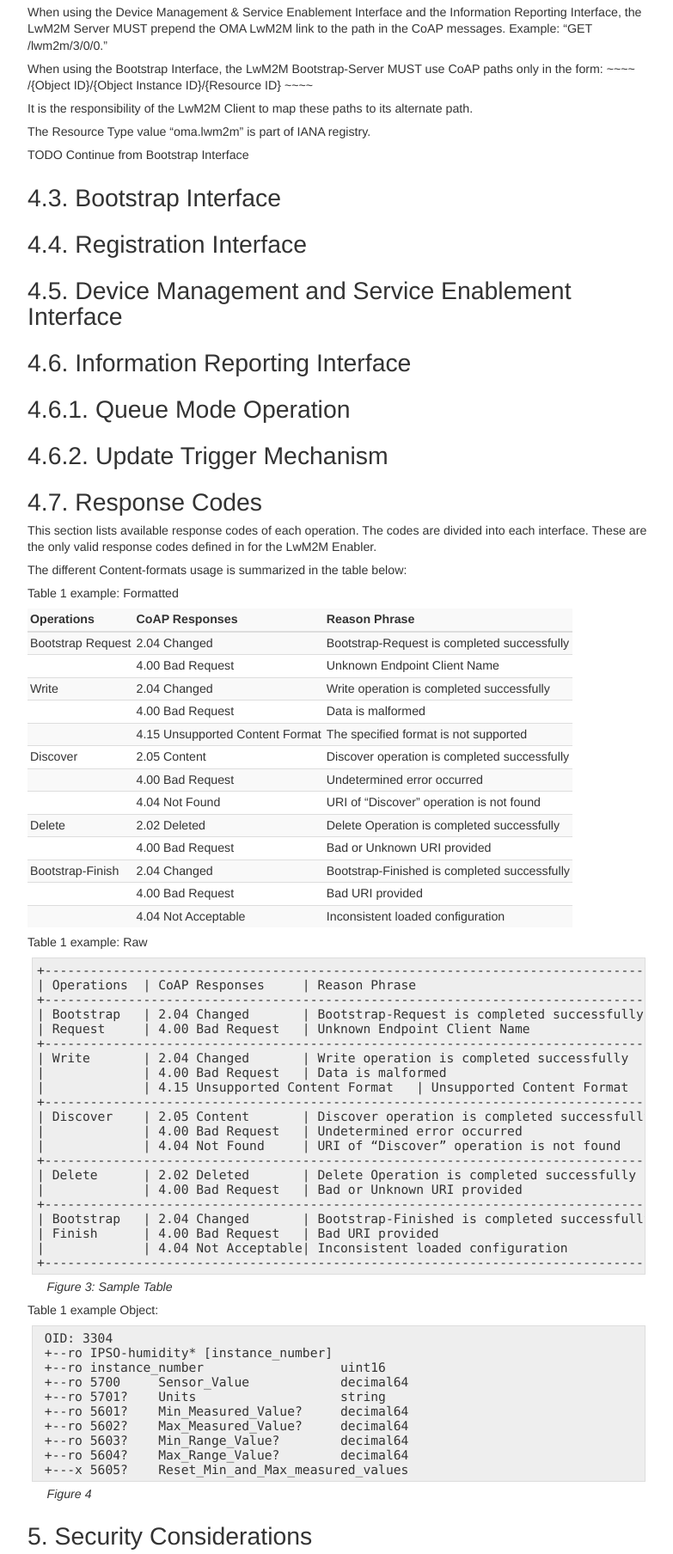
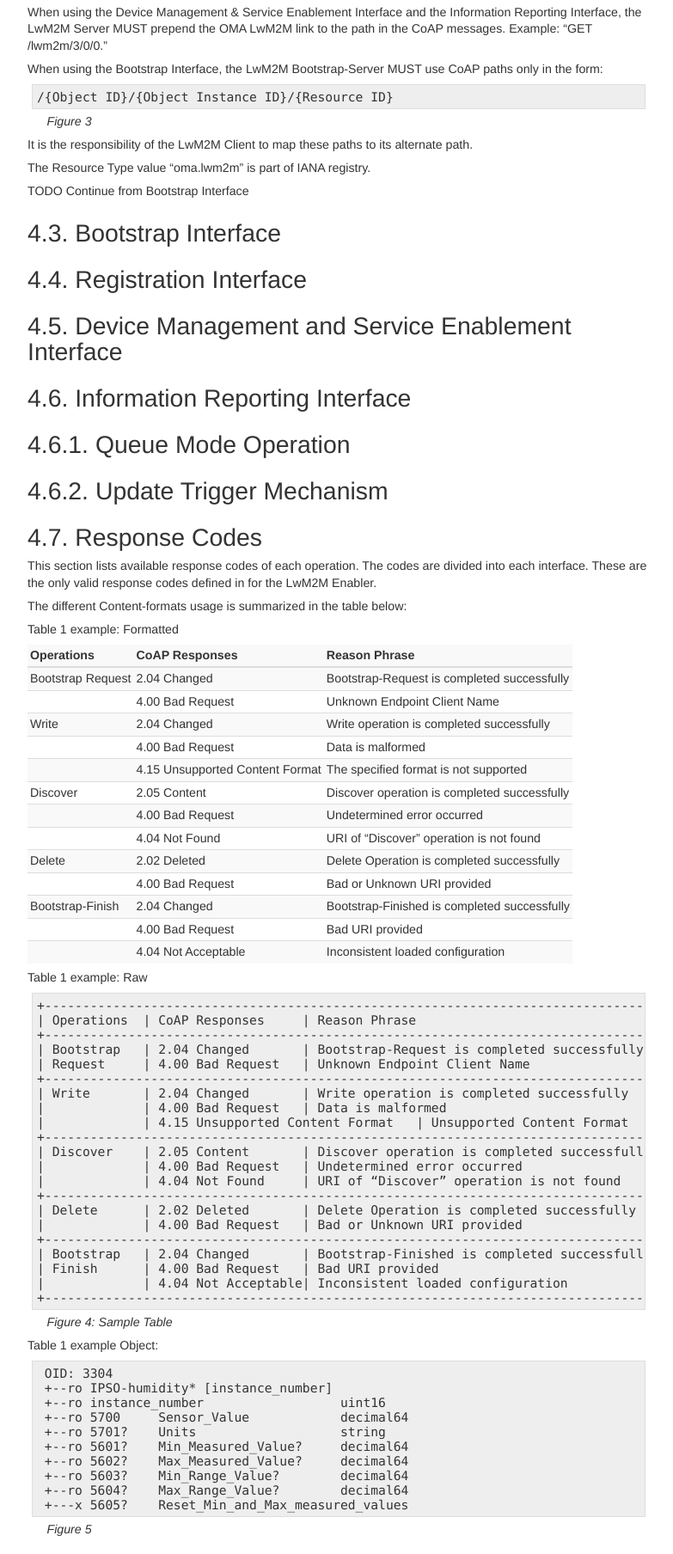
Before and after one commit to jpradocueva/comi, a plain HTML site: page draft-omadm-lwm2m-ts.html in a window 1280 px wide. Shown: the part 4654-6462 px from the top of the page at 86% size, without its empty margins (71-854 px from the left). Drawn offline with Linux system fonts and the light colour scheme.

Commit message:
Script updating gh-pages from dabb426. [ci skip]

```diff
--- a/draft-omadm-lwm2m-ts.html
+++ b/draft-omadm-lwm2m-ts.html
@@ -607,7 +607,13 @@ address {
 </pre>
 <p class="figure">Figure 2</p>
 <p id="rfc.section.4.2.2.p.5">When using the Device Management &amp; Service Enablement Interface and the Information Reporting Interface, the LwM2M Server MUST prepend the OMA LwM2M link to the path in the CoAP messages. Example: &#8220;GET /lwm2m/3/0/0.&#8221;</p>
-<p id="rfc.section.4.2.2.p.6"><a name="sampletext2"></a>When using the Bootstrap Interface, the LwM2M Bootstrap-Server MUST use CoAP paths only in the form: ~~~~ /{Object ID}/{Object Instance ID}/{Resource ID} ~~~~</p>
+<p id="rfc.section.4.2.2.p.6">When using the Bootstrap Interface, the LwM2M Bootstrap-Server MUST use CoAP paths only in the form:</p>
+<div id="rfc.figure.3"></div>
+<div id="sampletext2"></div>
+<pre>
+/{Object ID}/{Object Instance ID}/{Resource ID}
+</pre>
+<p class="figure">Figure 3</p>
 <p id="rfc.section.4.2.2.p.7">It is the responsibility of the LwM2M Client to map these paths to its alternate path.</p>
 <p id="rfc.section.4.2.2.p.8">The Resource Type value &#8220;oma.lwm2m&#8221; is part of IANA registry.</p>
 <p id="rfc.section.4.2.2.p.9">TODO Continue from Bootstrap Interface</p>
@@ -710,7 +716,7 @@ address {
 </tbody>
 </table>
 <p id="rfc.section.4.7.p.4">Table 1 example: Raw</p>
-<div id="rfc.figure.3"></div>
+<div id="rfc.figure.4"></div>
 <div id="sampletable"></div>
 <pre>
 +--------------------------------------------------------------------------------+
@@ -735,9 +741,9 @@ address {
 |             | 4.04 Not Acceptable| Inconsistent loaded configuration           |
 +--------------------------------------------------------------------------------+
 </pre>
-<p class="figure">Figure 3: Sample Table</p>
+<p class="figure">Figure 4: Sample Table</p>
 <p id="rfc.section.4.7.p.5">Table 1 example Object:</p>
-<div id="rfc.figure.4"></div>
+<div id="rfc.figure.5"></div>
 <div id="sampletable2"></div>
 <pre>
  OID: 3304
@@ -751,7 +757,7 @@ address {
  +--ro 5604?    Max_Range_Value?        decimal64
  +---x 5605?    Reset_Min_and_Max_measured_values
 </pre>
-<p class="figure">Figure 4</p>
+<p class="figure">Figure 5</p>
 <h1 id="rfc.section.5">
 <a href="#rfc.section.5">5.</a> <a href="#security-considerations" id="security-considerations">Security Considerations</a>
 </h1>
@@ -960,8 +966,8 @@ address {
 <p id="rfc.section.5.2.3.p.2">In LwM2M Enabler 1.0 if the SMS channel end-point is on the Device, the Channel security for [CoAP] is based on the Datagram Transport Layer Security (DTLS) <a href="#RFC6347" class="xref">[RFC6347]</a>. For that reason the main lines of Section 7.1 on &#8220;DTLS-based Security&#8221; relative to DTLS binding on CoAP are also applicable to that section.</p>
 <p id="rfc.section.5.2.3.p.3">Appendix A of <a href="#RFC7925" class="xref">[RFC7925]</a> describes how to bind CoAP/DTLS message to the SMS channel and specifies the restrictions on DTLS for fitting the SMS channel specific functioning and narrow bandwidth.</p>
 <p><strong>Header Definitions (for one SMS)</strong></p>
-<p id="rfc.section.5.2.3.p.5">a) SMS Frame for basic Request/Response Interaction message (no Token field required) <a href="#smsframe" class="xref">Figure 5</a>.</p>
-<div id="rfc.figure.5"></div>
+<p id="rfc.section.5.2.3.p.5">a) SMS Frame for basic Request/Response Interaction message (no Token field required) <a href="#smsframe" class="xref">Figure 6</a>.</p>
+<div id="rfc.figure.6"></div>
 <div id="smsframe"></div>
 <pre>
 +-------------------------------------------------------------------------------------+
@@ -974,7 +980,7 @@ address {
 |                                 | CoAP ( 4 bytes)  | Effective Payload ( 107 bytes) |
 +---------------------------------+---------------------------------------------------+
 </pre>
-<p class="figure">Figure 5: Basic SMS Frame</p>
+<p class="figure">Figure 6: Basic SMS Frame</p>
 <p id="rfc.section.5.2.3.p.6">Model calculation using these header definitions, overall TPDU : 140 bytes</p>
 <p></p>
 
@@ -983,8 +989,8 @@ address {
 <li>CoAP header of variable length with at least 4 bytes <a href="#RFC7252" class="xref">[RFC7252]</a>.</li>
 <li>Available bytes for the effective LwM2M payload from one SMS: 107 bytes.</li>
 </ul>
-<p id="rfc.section.5.2.3.p.8">b) SMS Frame for messages of the Information Reporting Interface (Token field required) <a href="#smsframe2" class="xref">Figure 6</a>.</p>
-<div id="rfc.figure.6"></div>
+<p id="rfc.section.5.2.3.p.8">b) SMS Frame for messages of the Information Reporting Interface (Token field required) <a href="#smsframe2" class="xref">Figure 7</a>.</p>
+<div id="rfc.figure.7"></div>
 <div id="smsframe2"></div>
 <pre>
 +-------------------------------------------------------------------------------------+
@@ -997,7 +1003,7 @@ address {
 |                                 | CoAP ( 4+8 bytes) | Effective Payload ( 99 bytes) |
 +---------------------------------+---------------------------------------------------+
 </pre>
-<p class="figure">Figure 6: SMS Frame for Information Reporting Interface</p>
+<p class="figure">Figure 7: SMS Frame for Information Reporting Interface</p>
 <p id="rfc.section.5.2.3.p.9">Model calculation using these header definitions,</p>
 <p></p>
 
@@ -1023,7 +1029,7 @@ address {
 <p id="rfc.section.5.2.4.p.7">If decryption and integrity verification succeed, the message contained in the SMS MUST be provided to the LwM2M Client.</p>
 <p id="rfc.section.5.2.4.p.8">If decryption or integrity verification failed, SMS MUST be discarded.</p>
 <p id="rfc.section.5.2.4.p.9">The mechanism for providing the decrypted CoAP Request to the LwM2M Client relies on basic GET_DATA commands of (TODO GP SCP03) .This data MUST follow the format as below:</p>
-<div id="rfc.figure.7"></div>
+<div id="rfc.figure.8"></div>
 <div id="sampledata"></div>
 <pre>
   data_rcv _ ::= &lt;address&gt; &lt;coap_msg&gt;
@@ -1036,7 +1042,7 @@ address {
 
   coap_request ::= CoAP message payload
 </pre>
-<p class="figure">Figure 7</p>
+<p class="figure">Figure 8</p>
 <p id="rfc.section.5.2.4.p.10">NOTE: In current LwM2M release, the way the LwM2M Client Application is triggered for retrieving the available message from the Smartcard is device specific: i.e. a middle class LwM2M Device implementing (TODO ETSI TS 102 223) ToolKit with class &#8220;e&#8221; and &#8220;k&#8221; support could be automatically triggered by Toolkit mechanisms, whereas a simpler LwM2M device could rely on a polling mechanisms on Smartcard for fetching data when available.</p>
 <p><strong>Secured SMS Transfer to LwM2M Server</strong></p>
 <p id="rfc.section.5.2.4.p.12">For sending a CoAP message to the LwM2M Server, the LwM2M Client prepares a data containing the right TP-DA to use, concatenated with the CoAP message and MUST provide that data to the LwM2M UICC Application in using the [GP SCP03] STORE-DATA command.</p>
```
Also changed, not shown: draft-omadm-lwm2m-ts.txt.
